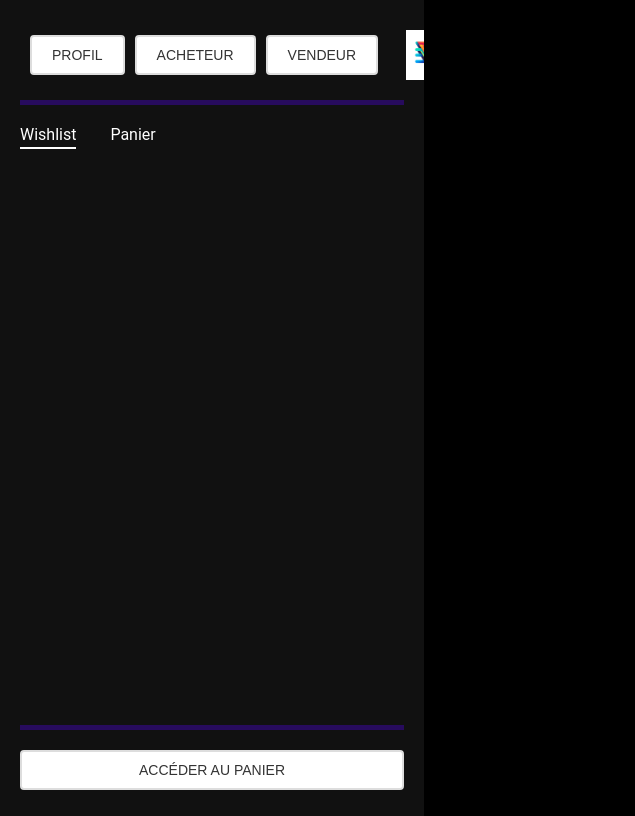
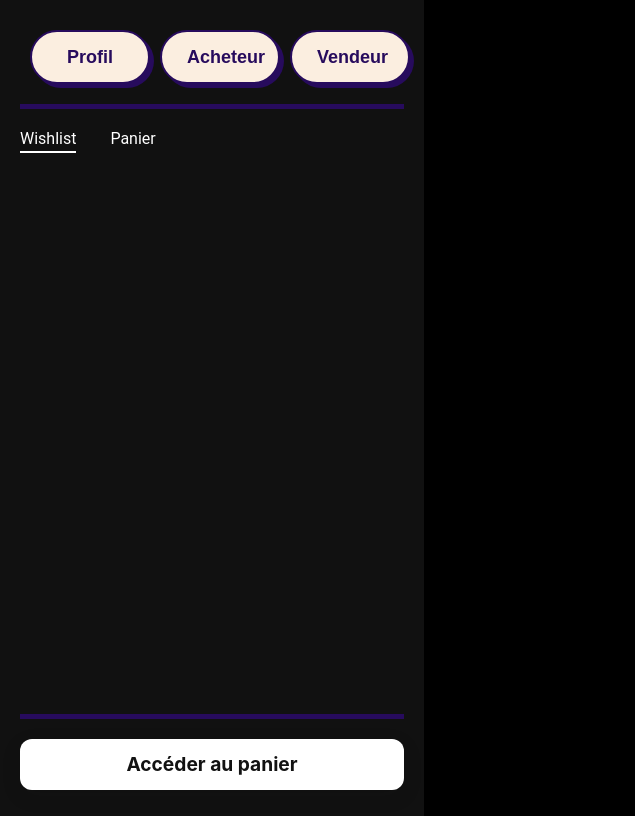
Before and after one commit to Nico-dsa/VetiVite, a website: page Portefolio/public/index.html in a window 1280 px wide. Shown: the full height of the page, 0-635 px from the left. Drawn offline with nearby package versions, Linux system fonts and the light colour scheme; no server answers.

Commit message:
button style

```diff
--- a/Portefolio/public/index.html
+++ b/Portefolio/public/index.html
@@ -18,9 +18,9 @@
     <!-- Sidebar -->
     <div id="sidebar">
         <div class="en-tete-profil">
-            <button id="profilBtn" class="custom-btn" onclick="loadProfileForm()">Profil</button>
-            <button id="acheteurBtn" class="custom-btn" onclick="activateAcheteur()">Acheteur</button>
-            <button id="vendeurBtn" class="custom-btn" onclick="activateVendeur()">Vendeur</button>
+            <button id="profilBtn" class="custom-btn button-74" onclick="loadProfileForm()">Profil</button>
+            <button id="acheteurBtn" class="custom-btn button-74" onclick="activateAcheteur()">Acheteur</button>
+            <button id="vendeurBtn" class="custom-btn button-74" onclick="activateVendeur()">Vendeur</button>
 
             <!-- <h3><a href="/ajout-article">Vendre</article></a></h3> -->
             <img src="img/Vetivite.png" alt="Logo VétiVite" class="logo">
@@ -55,7 +55,7 @@
         </div>
         <div id="side-footer">
             <hr>
-            <button id="footerButton" class="custom-btn">Mettre à jour</button>
+            <button id="footerButton" class="button-35">Mettre à jour</button>
         </div>
     </div>
     <!-- Main Content -->
--- a/Portefolio/public/styles/styles.css
+++ b/Portefolio/public/styles/styles.css
@@ -302,23 +302,6 @@ body {
     color: #fff;
 }
 
-.custom-btn {
-    padding: 10px 20px;
-    border: 2px solid #ddd;
-    background-color: #fff;
-    color: #333;
-    text-transform: uppercase;
-    font-size: 14px;
-    border-radius: 4px;
-    cursor: pointer;
-    transition: background-color 0.3s, color 0.3s;
-}
-
-.custom-btn:hover {
-    background-color: #f8f9fa;
-    color: #1ba80e;
-}
-
 hr {
     border: none;
     height: 5px;
@@ -338,3 +321,71 @@ hr {
     width: 100%;
     margin-bottom: 10px;
 }
+
+/* CSS */
+.button-74 {
+    background-color: #fbeee0;
+    border: 2px solid #270b5d;
+    border-radius: 30px;
+    box-shadow: #270b5d 4px 4px 0 0;
+    color: #270b5d;
+    cursor: pointer;
+    display: inline-block;
+    font-weight: 600;
+    font-size: 18px;
+    padding: 0 18px;
+    line-height: 50px;
+    text-align: center;
+    text-decoration: none;
+    user-select: none;
+    -webkit-user-select: none;
+    touch-action: manipulation;
+}
+
+.button-74:hover {
+    background-color: #fff;
+}
+
+.button-74:active {
+    box-shadow: #270b5d 2px 2px 0 0;
+    transform: translate(2px, 2px);
+}
+
+@media (min-width: 768px) {
+    .button-74 {
+        min-width: 120px;
+        padding: 0 25px;
+    }
+}
+
+.button-35 {
+    align-items: center;
+    background-color: #fff;
+    border-radius: 12px;
+    box-shadow: transparent 0 0 0 3px, rgba(18, 18, 18, .1) 0 6px 20px;
+    box-sizing: border-box;
+    color: #121212;
+    cursor: pointer;
+    display: inline-flex;
+    flex: 1 1 auto;
+    font-family: Inter, sans-serif;
+    font-size: 1.2rem;
+    font-weight: 700;
+    justify-content: center;
+    line-height: 1;
+    margin: 0;
+    outline: none;
+    padding: 1rem 1.2rem;
+    text-align: center;
+    text-decoration: none;
+    transition: box-shadow .2s, -webkit-box-shadow .2s;
+    white-space: nowrap;
+    border: 0;
+    user-select: none;
+    -webkit-user-select: none;
+    touch-action: manipulation;
+}
+
+.button-35:hover {
+    box-shadow: #270b5d 0 0 0 3px, transparent 0 0 0 0;
+}
```
Also changed, not shown: Portefolio/public/profil-formulaire.html (+9 -28 lines), Portefolio/public/styles/create.css (line endings or trailing spaces).
